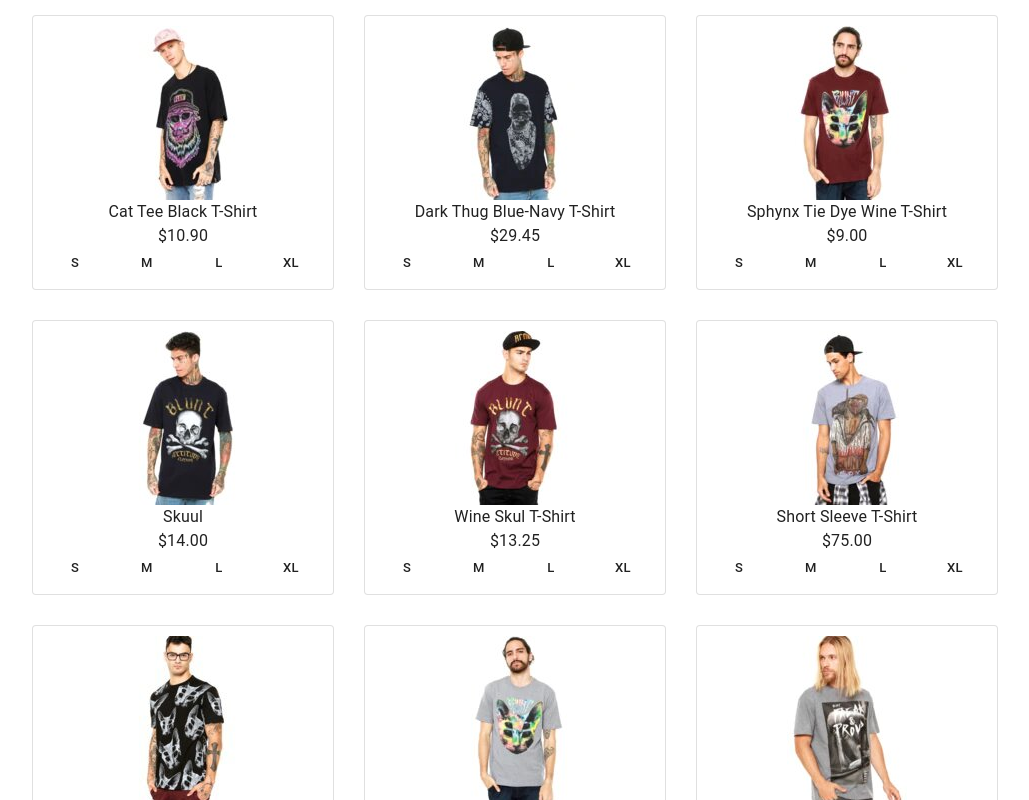
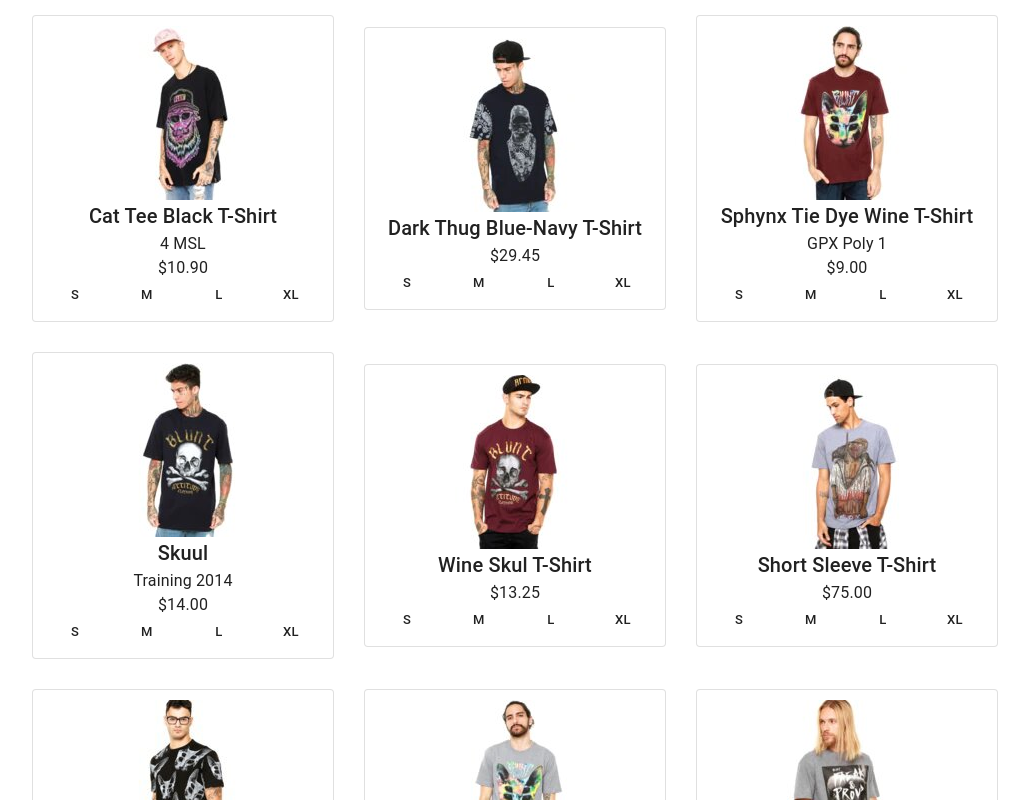
Before and after one commit to bellazhan/react-shoppingcart, a React (Create React App) app: page / in a window 1280 px wide. Shown: the top 800 px of the page, without its empty margins (7-1036 px from the left). Built offline with nearby package versions, Linux system fonts and the light colour scheme.

Commit message:
adding product descriptions

```diff
--- a/src/Components/Card.js
+++ b/src/Components/Card.js
@@ -8,7 +8,8 @@ const Card = ({prod_info}) => {
             <Paper variant='outlined'>
                 <div style={{display: 'flex', flexDirection: 'column', padding:10, alignItems:'center', justify: 'center', justifyContent: 'center'}}>
                     <img src={'data/products/' + prod_info.sku + '_2.jpg'} alt='shirt'/>
-                    <Typography>{prod_info.title}</Typography>
+                    <Typography variant='h6'>{prod_info.title}</Typography>
+                    <Typography>{prod_info.description}</Typography>
                     <Typography>{format(prod_info.price)}</Typography>
                     <Sizes />
                 </div>
```
